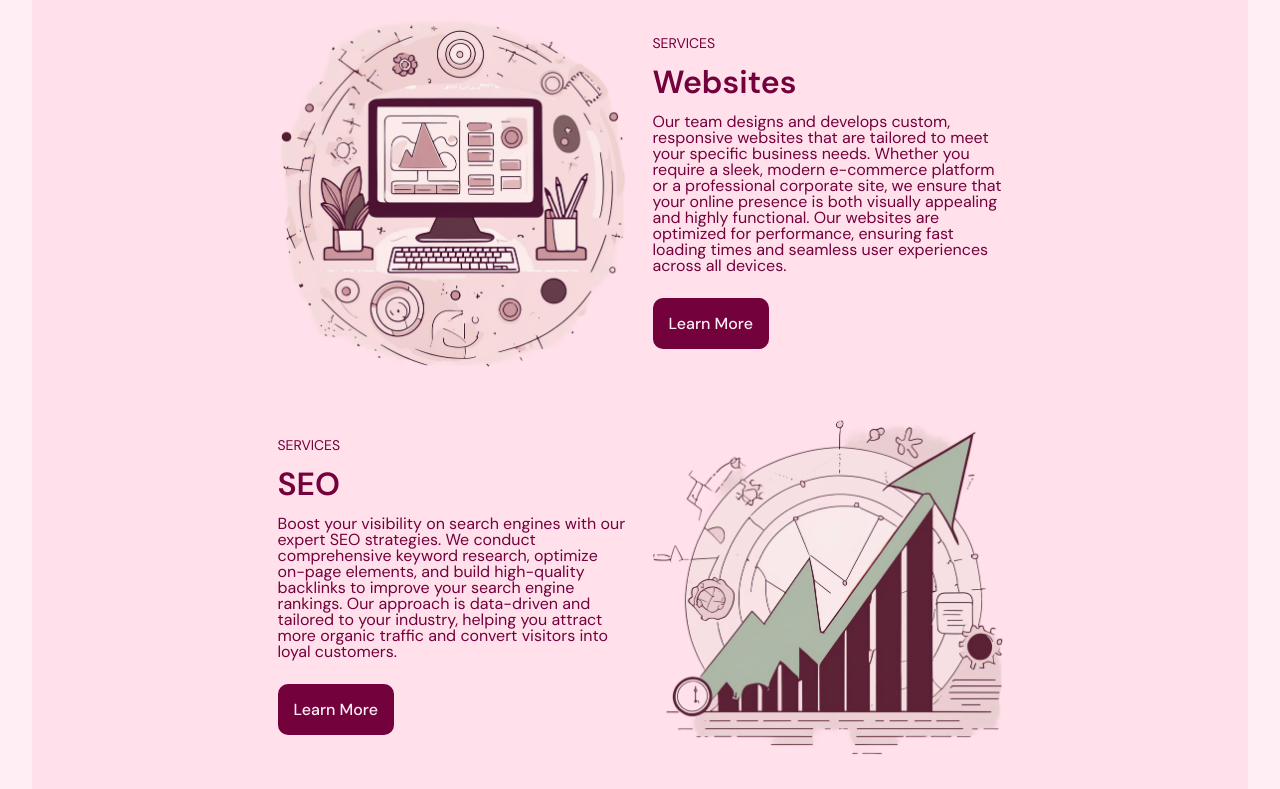
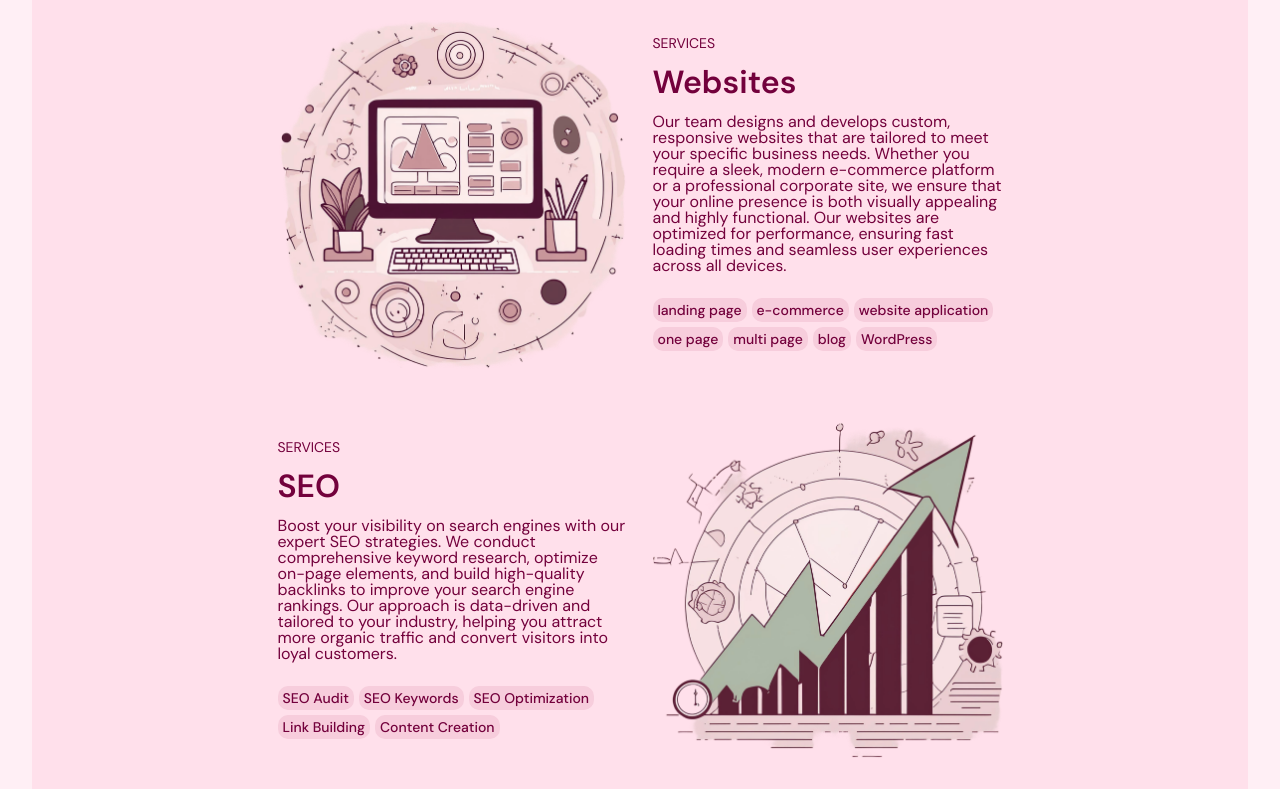
Before and after one commit to bordowe/maroon-studio, a Gatsby site: page / in a window 1280 px wide. Shown: the part 1385-2174 px from the top of the page. Built offline with nearby package versions, Linux system fonts and the light colour scheme; Gatsby itself is replaced by a stand-in of ours.

Commit message:
feat: add tags to services

```diff
--- a/src/components/ourServicesListSampel/index.js
+++ b/src/components/ourServicesListSampel/index.js
@@ -10,7 +10,9 @@ import {
     OurServicesListSectionSampelTitle,
     OurServicesListSectionSampelLore,
     OurServicesListSectionSampelWholeItems,
-    OurServicesListSectionSampelButton,
+    // OurServicesListSectionSampelButton,
+    OurServicesListSectionTagsWrapper,
+    OurServicesListSectionTag,
 } from "./index.style"
 
 const OurServicesListSectionSampel = () => {
@@ -63,6 +65,36 @@ const OurServicesListSectionSampel = () => {
             lore: "Our team designs and develops custom, responsive websites that are tailored to meet your specific business needs. Whether you require a sleek, modern e-commerce platform or a professional corporate site, we ensure that your online presence is both visually appealing and highly functional. Our websites are optimized for performance, ensuring fast loading times and seamless user experiences across all devices.",
             type: "services",
             buttonText: "Learn more",
+            tags: [
+                {
+                    id: 1,
+                    name: "landing page",
+                },
+                {
+                    id: 2,
+                    name: "e-commerce",
+                },
+                {
+                    id: 3,
+                    name: "website application",
+                },
+                {
+                    id: 4,
+                    name: "one page",
+                },
+                {
+                    id: 5,
+                    name: "multi page",
+                },
+                {
+                    id: 6,
+                    name: "blog",
+                },
+                {
+                    id: 7,
+                    name: "WordPress",
+                },
+            ],
         },
         {
             id: 2,
@@ -71,6 +103,28 @@ const OurServicesListSectionSampel = () => {
             lore: "Boost your visibility on search engines with our expert SEO strategies. We conduct comprehensive keyword research, optimize on-page elements, and build high-quality backlinks to improve your search engine rankings. Our approach is data-driven and tailored to your industry, helping you attract more organic traffic and convert visitors into loyal customers.",
             type: "services",
             buttonText: "Learn more",
+            tags: [
+                {
+                    id: 1,
+                    name: "SEO Audit",
+                },
+                {
+                    id: 2,
+                    name: "SEO Keywords",
+                },
+                {
+                    id: 3,
+                    name: "SEO Optimization",
+                },
+                {
+                    id: 4,
+                    name: "Link Building",
+                },
+                {
+                    id: 5,
+                    name: "Content Creation",
+                },
+            ],
         },
         {
             id: 3,
@@ -79,14 +133,50 @@ const OurServicesListSectionSampel = () => {
             lore: "Our comprehensive online marketing solutions are designed to grow your business by reaching the right audience at the right time. We create and manage targeted advertising campaigns across multiple platforms, including Google Ads, social media, and email marketing. By leveraging advanced analytics and A/B testing, we continuously optimize your campaigns for maximum ROI, ensuring that every marketing dollar is well spent.",
             type: "services",
             buttonText: "Learn more",
+            tags: [
+                {
+                    id: 1,
+                    name: "Research & Strategy",
+                },
+                {
+                    id: 2,
+                    name: "Ad Creation",
+                },
+                {
+                    id: 3,
+                    name: "Social Media Marketing",
+                },
+                {
+                    id: 4,
+                    name: "Search Engine Marketing",
+                },
+            ],
         },
         {
             id: 4,
             icon: data.SocialMediaManagementIcon.childImageSharp.fluid,
-            title: "Social media management",
+            title: "Social Media Management",
             lore: "Effective social media strategies to engage your audience and increase your reach. We handle everything from content creation and scheduling to community management and analytics. Our team crafts compelling posts, stories, and ads that resonate with your target audience, driving engagement and brand loyalty. Stay connected with your customers and build a vibrant online community with our social media management services.",
             type: "services",
-            buttonText: "Learn more",
+            buttonText: "Learn More",
+            tags: [
+                {
+                    id: 1,
+                    name: "Social Media Strategy",
+                },
+                {
+                    id: 2,
+                    name: "Content Creation & Planning",
+                },
+                {
+                    id: 3,
+                    name: "Content Managing & Publishing",
+                },
+                {
+                    id: 4,
+                    name: "Monitoring & Analysis",
+                },
+            ],
         },
     ]
 
@@ -118,7 +208,7 @@ const OurServicesListSectionSampel = () => {
                 if (ref) observer.unobserve(ref)
             })
         }
-    })
+    }, [realValueSampelData.length])
 
     return (
         <>
@@ -172,9 +262,16 @@ const OurServicesListSectionSampel = () => {
                             <OurServicesListSectionSampelLore>
                                 {service.lore}
                             </OurServicesListSectionSampelLore>
-                            <OurServicesListSectionSampelButton>
+                            <OurServicesListSectionTagsWrapper>
+                                {service.tags.map((tag) => (
+                                    <OurServicesListSectionTag key={tag.id}>
+                                        {tag.name}
+                                    </OurServicesListSectionTag>
+                                ))}
+                            </OurServicesListSectionTagsWrapper>
+                            {/* <OurServicesListSectionSampelButton>
                                 {service.buttonText}
-                            </OurServicesListSectionSampelButton>
+                            </OurServicesListSectionSampelButton> */}
                         </OurServicesListSectionSampelHeadersTextWrapper>
                     </OurServicesListSectionSampelWholeItems>
                 </OurServicesListSectionSampelWrapper>
--- a/src/components/ourServicesListSampel/index.style.js
+++ b/src/components/ourServicesListSampel/index.style.js
@@ -71,6 +71,25 @@ export const OurServicesListSectionSampelLore = styled.p`
     font-weight: 400;
     line-height: 16px;
 `
+export const OurServicesListSectionTagsWrapper = styled.div`
+    display: flex;
+    flex-wrap: wrap;
+    width: 100%;
+    height: fit-content;
+    gap: 5px;
+`
+export const OurServicesListSectionTag = styled.div`
+    display: flex;
+    width: fit-content;
+    height: fit-content;
+    font-size: 14px;
+    font-weight: 500;
+    line-height: 14px;
+    text-align: center;
+    padding: 5px;
+    border-radius: 10px;
+    background-color: ${colors.tagBackgroundColor};
+`
 export const OurServicesListSectionSampelButton = styled.button`
     display: flex;
     justify-content: center;
--- a/src/styles/theme.js
+++ b/src/styles/theme.js
@@ -28,6 +28,7 @@ export const colors = {
     secondaryButtonColor: "#FFEFF5",
     primaryButtonHoverColor: "#36001C",
     secondaryButtonHoverColor: "#F7CDDC",
+    tagBackgroundColor: "#F7CDDC",
     sectionBackgroundColor: "#FFE0EB",
     secondarySectionBackgroundColor: "#73013C",
 }
```
